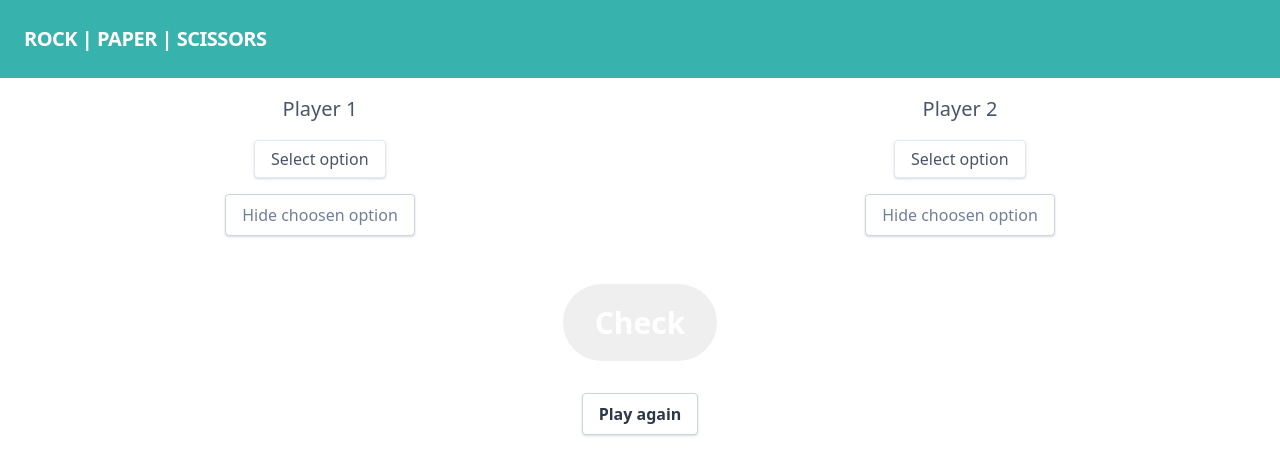
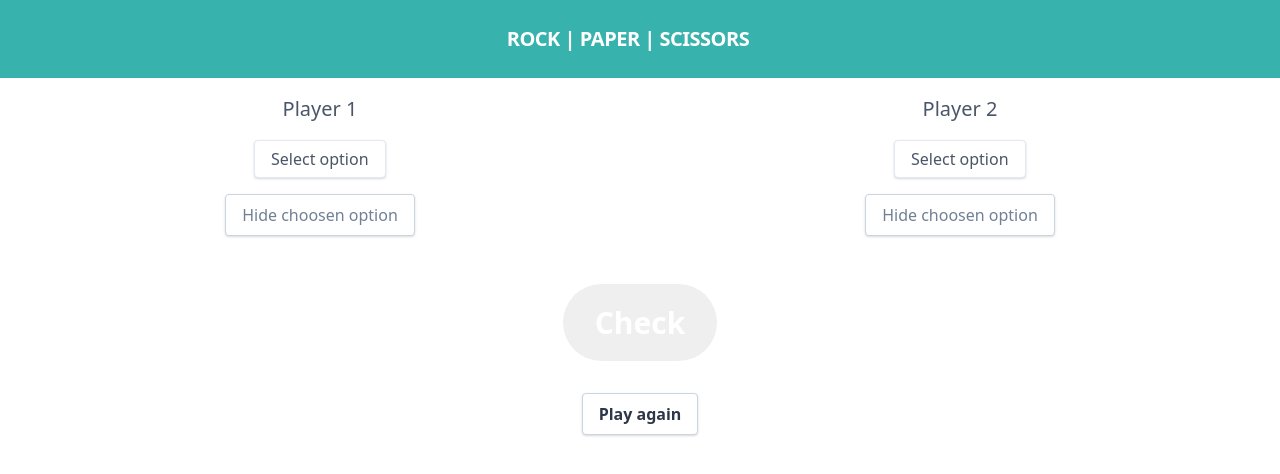
Before and after one commit to Carrosen/rock_paper_scissors, a website: page src/index.html in a window 1280 px wide. Drawn offline with nearby package versions, Linux system fonts and the light colour scheme.

Commit message:
Aligns header

```diff
--- a/src/index.html
+++ b/src/index.html
@@ -9,7 +9,7 @@
 </head>
 <body>
 
-  <div class="flex items-center justify-between flex-wrap bg-teal-500 p-6">
+  <div class="flex items-center justify-center flex-wrap bg-teal-500 p-6">
     <div class="flex items-center flex-shrink-0 text-white text-center mr-6">
       <p class="font-semibold text-xl tracking-tight">ROCK | PAPER | SCISSORS</p>
     </div>
```
